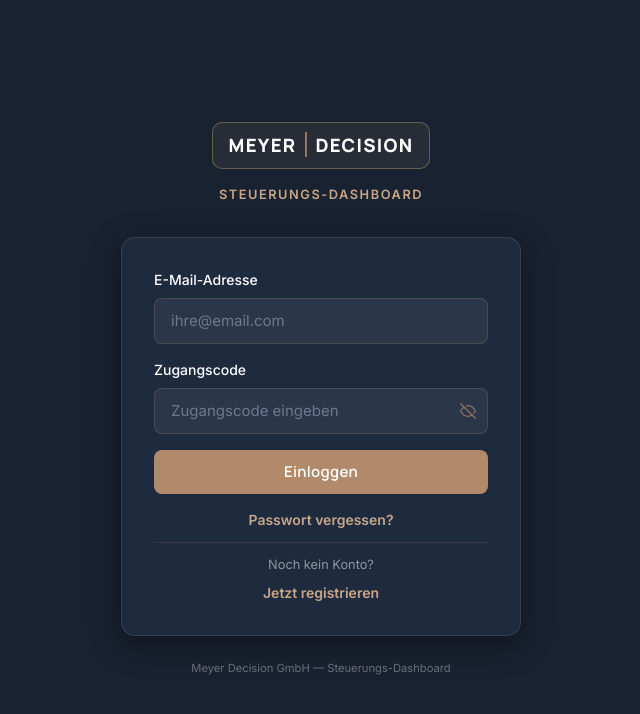
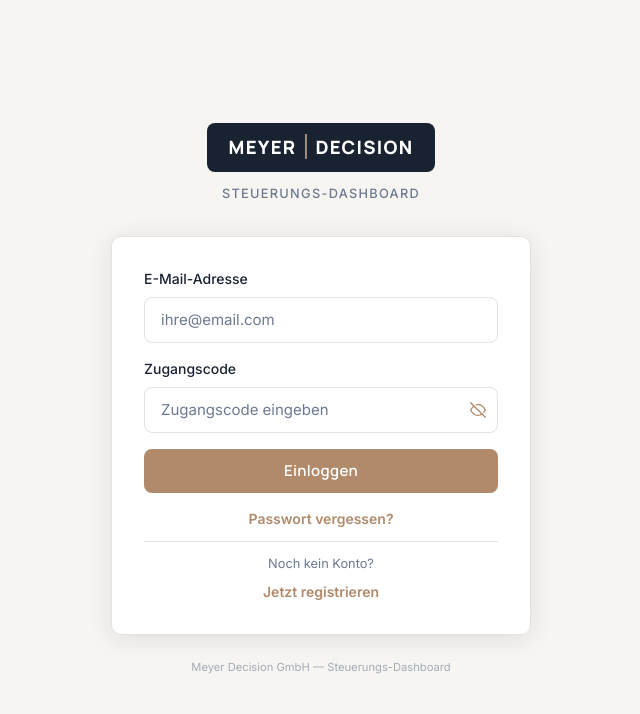
Before and after one commit to nhidailysupremefoods-creator/meyer-dashboard, a Next.js app: page / in a window 1280 px wide. Shown: the top 714 px of the page, without its empty margins (319-959 px from the left). Built offline with nearby package versions, Linux system fonts and the light colour scheme.

Commit message:
fix: light theme login page + clean navy logo (no border box)

```diff
--- a/src/app/page.tsx
+++ b/src/app/page.tsx
@@ -56,7 +56,9 @@ export default function LoginPage() {
 
   const handleLogin = async (e: React.FormEvent) => {
     e.preventDefault();
-    setError(null); setSuccess(null); setIsLoading(true);
+    setError(null);
+    setSuccess(null);
+    setIsLoading(true);
     try {
       const response = await api.login({ email: loginEmail, access_code: loginCode } as LoginRequest);
       if (response.success && response.token) {
@@ -74,12 +76,17 @@ export default function LoginPage() {
 
   const handleRegister = async (e: React.FormEvent) => {
     e.preventDefault();
-    setError(null); setSuccess(null); setIsLoading(true);
+    setError(null);
+    setSuccess(null);
+    setIsLoading(true);
     try {
       const response = await api.register({ email: registerEmail, name: registerName, firma: registerFirma, password: registerPassword } as RegisterRequest);
       if (response.ok || response.success) {
         setSuccess('Registrierung erfolgreich! Ein Administrator wird Ihre Anfrage prüfen.');
-        setTimeout(() => { setView('login'); setRegisterEmail(''); setRegisterName(''); setRegisterFirma(''); setRegisterPassword(''); }, 2000);
+        setTimeout(() => {
+          setView('login');
+          setRegisterEmail(''); setRegisterName(''); setRegisterFirma(''); setRegisterPassword('');
+        }, 2000);
       } else {
         setError(response.error || 'Registrierung fehlgeschlagen');
       }
@@ -92,7 +99,9 @@ export default function LoginPage() {
 
   const handleRequestReset = async (e: React.FormEvent) => {
     e.preventDefault();
-    setError(null); setSuccess(null); setIsLoading(true);
+    setError(null);
+    setSuccess(null);
+    setIsLoading(true);
     try {
       const response = await api.requestReset({ email: resetEmail } as ResetRequest);
       if (response.success) {
@@ -110,12 +119,18 @@ export default function LoginPage() {
 
   const handleConfirmReset = async (e: React.FormEvent) => {
     e.preventDefault();
-    setError(null); setSuccess(null); setIsLoading(true);
+    setError(null);
+    setSuccess(null);
+    setIsLoading(true);
     try {
       const response = await api.confirmReset({ email: resetEmail, code: resetCode, new_password: resetPassword } as ConfirmResetRequest);
       if (response.success) {
         setSuccess('Passwort erfolgreich zurückgesetzt!');
-        setTimeout(() => { setView('login'); setResetStep('email'); setResetEmail(''); setResetCode(''); setResetPassword(''); }, 2000);
+        setTimeout(() => {
+          setView('login');
+          setResetStep('email');
+          setResetEmail(''); setResetCode(''); setResetPassword('');
+        }, 2000);
       } else {
         setError(response.error || 'Zurücksetzen fehlgeschlagen');
       }
@@ -126,17 +141,6 @@ export default function LoginPage() {
     }
   };
 
-  const inputStyle: React.CSSProperties = {
-    background: 'rgba(255,255,255,0.06)',
-    color: '#FFFFFF',
-    border: '1px solid rgba(176, 138, 106,0.25)',
-  };
-
-  const linkStyle: React.CSSProperties = {
-    fontWeight: 600, color: 'var(--copper-light)', background: 'none',
-    border: 'none', fontSize: '0.875rem', cursor: 'pointer',
-  };
-
   const eyeBtnStyle: React.CSSProperties = {
     position: 'absolute',
     right: '0.75rem',
@@ -145,57 +149,93 @@ export default function LoginPage() {
     background: 'none',
     border: 'none',
     cursor: 'pointer',
-    color: 'rgba(176, 138, 106, 0.7)',
+    color: 'var(--copper)',
     display: 'flex',
     alignItems: 'center',
     padding: '0',
     lineHeight: 1,
   };
 
+  const linkStyle: React.CSSProperties = {
+    fontWeight: 600,
+    color: 'var(--copper)',
+    background: 'none',
+    border: 'none',
+    fontSize: '0.875rem',
+    cursor: 'pointer',
+  };
+
   return (
     <div style={{
-      minHeight: '100vh', display: 'flex', alignItems: 'center', justifyContent: 'center',
-      background: 'var(--navy)', padding: '2rem 1rem',
+      minHeight: '100vh',
+      display: 'flex',
+      alignItems: 'center',
+      justifyContent: 'center',
+      background: 'var(--background)',
+      padding: '2rem 1rem',
     }}>
-      <div style={{ width: '100%', maxWidth: 400 }}>
+      <div style={{ width: '100%', maxWidth: 420 }}>
+
         {/* Logo */}
         <div style={{ textAlign: 'center', marginBottom: '2rem' }}>
           <div style={{
-            display: 'inline-flex', alignItems: 'center',
-            padding: '8px 16px', borderRadius: '10px', marginBottom: '1rem',
-            border: '1.5px solid rgba(200, 169, 110, 0.4)',
-            background: 'rgba(200, 169, 110, 0.08)',
+            display: 'inline-flex',
+            alignItems: 'center',
+            backgroundColor: 'var(--navy)',
+            padding: '10px 22px',
+            borderRadius: '8px',
+            marginBottom: '0.75rem',
           }}>
-            <span style={{ fontFamily: 'Manrope, sans-serif', fontWeight: 800, fontSize: '1.15rem', letterSpacing: '0.07em', color: '#FFFFFF' }}>MEYER</span>
-            <span style={{ color: 'var(--copper)', margin: '0 6px', fontWeight: 300, fontSize: '1.3rem', lineHeight: 1 }}>|</span>
-            <span style={{ fontFamily: 'Manrope, sans-serif', fontWeight: 800, fontSize: '1.15rem', letterSpacing: '0.07em', color: '#FFFFFF' }}>DECISION</span>
+            <span style={{
+              fontFamily: "'Manrope', sans-serif",
+              fontWeight: 800,
+              fontSize: '1.15rem',
+              letterSpacing: '0.07em',
+              color: '#FFFFFF',
+            }}>MEYER</span>
+            <span style={{
+              color: 'var(--copper-light)',
+              margin: '0 6px',
+              fontWeight: 300,
+              fontSize: '1.3rem',
+              lineHeight: 1,
+            }}>|</span>
+            <span style={{
+              fontFamily: "'Manrope', sans-serif",
+              fontWeight: 800,
+              fontSize: '1.15rem',
+              letterSpacing: '0.07em',
+              color: '#FFFFFF',
+            }}>DECISION</span>
           </div>
-          <p style={{ color: 'var(--copper-light)', fontSize: '0.8rem', letterSpacing: '0.12em', textTransform: 'uppercase', fontWeight: 600, margin: 0 }}>
+          <p style={{
+            color: 'var(--text-secondary)',
+            fontSize: '0.8rem',
+            letterSpacing: '0.1em',
+            textTransform: 'uppercase',
+            fontWeight: 500,
+            margin: 0,
+          }}>
             Steuerungs-Dashboard
           </p>
         </div>
 
         {/* Card */}
-        <div style={{
-          background: 'var(--navy-card)',
-          border: '1px solid rgba(176, 138, 106, 0.2)',
-          borderRadius: '0.875rem',
-          padding: '2rem',
-          boxShadow: '0 8px 32px rgba(0,0,0,0.4)',
-        }}>
+        <div className="card" style={{ padding: '2rem', boxShadow: '0 4px 24px rgba(25, 34, 49, 0.10)' }}>
+
           {/* Alerts */}
           {error && (
             <div style={{
               marginBottom: '1rem', padding: '0.75rem 1rem',
-              background: 'rgba(196,56,48,0.12)', color: '#E88080',
-              border: '1px solid rgba(196,56,48,0.3)', borderRadius: 8, fontSize: '0.875rem',
+              background: 'rgba(196,56,48,0.08)', color: 'var(--danger)',
+              border: '1px solid rgba(196,56,48,0.25)', borderRadius: 8, fontSize: '0.875rem',
             }}>{error}</div>
           )}
           {success && (
             <div style={{
               marginBottom: '1rem', padding: '0.75rem 1rem',
-              background: 'rgba(46,139,87,0.12)', color: '#6ECF91',
-              border: '1px solid rgba(46,139,87,0.3)', borderRadius: 8, fontSize: '0.875rem',
+              background: 'rgba(46,139,87,0.08)', color: 'var(--success)',
+              border: '1px solid rgba(46,139,87,0.25)', borderRadius: 8, fontSize: '0.875rem',
             }}>{success}</div>
           )}
 
@@ -203,13 +243,18 @@ export default function LoginPage() {
           {view === 'login' && (
             <form onSubmit={handleLogin} className="space-y-4">
               <div>
-                <label className="block text-sm font-medium mb-2" style={{ color: '#FFFFFF' }}>E-Mail-Adresse</label>
-                <input type="email" value={loginEmail} onChange={(e) => setLoginEmail(e.target.value)}
-                  placeholder="ihre@email.com" required disabled={isLoading} style={inputStyle}
+                <label className="block text-sm font-medium mb-2" style={{ color: 'var(--text-primary)' }}>E-Mail-Adresse</label>
+                <input
+                  type="email"
+                  value={loginEmail}
+                  onChange={(e) => setLoginEmail(e.target.value)}
+                  placeholder="ihre@email.com"
+                  required
+                  disabled={isLoading}
                 />
               </div>
               <div>
-                <label className="block text-sm font-medium mb-2" style={{ color: '#FFFFFF' }}>Zugangscode</label>
+                <label className="block text-sm font-medium mb-2" style={{ color: 'var(--text-primary)' }}>Zugangscode</label>
                 <div style={{ position: 'relative' }}>
                   <input
                     type={showLoginPassword ? 'text' : 'password'}
@@ -218,7 +263,7 @@ export default function LoginPage() {
                     placeholder="Zugangscode eingeben"
                     required
                     disabled={isLoading}
-                    style={{ ...inputStyle, paddingRight: '2.75rem' }}
+                    style={{ paddingRight: '2.75rem' }}
                   />
                   <button
                     type="button"
@@ -235,12 +280,20 @@ export default function LoginPage() {
                 {isLoading ? 'Wird eingeloggt...' : 'Einloggen'}
               </button>
               <div className="text-sm text-center" style={{ marginTop: '1rem' }}>
-                <button type="button" onClick={() => { setView('reset'); setError(null); setSuccess(null); }} style={{ ...linkStyle, display: 'block', width: '100%' }}>
+                <button
+                  type="button"
+                  onClick={() => { setView('reset'); setError(null); setSuccess(null); }}
+                  style={{ ...linkStyle, display: 'block', width: '100%' }}
+                >
                   Passwort vergessen?
                 </button>
-                <div style={{ paddingTop: '0.75rem', marginTop: '0.75rem', borderTop: '1px solid rgba(176, 138, 106,0.15)' }}>
-                  <p style={{ marginBottom: '0.5rem', color: 'rgba(255,255,255,0.5)', fontSize: '0.8rem' }}>Noch kein Konto?</p>
-                  <button type="button" onClick={() => { setView('register'); setError(null); setSuccess(null); }} style={linkStyle}>
+                <div style={{ paddingTop: '0.75rem', marginTop: '0.75rem', borderTop: '1px solid var(--border-color)' }}>
+                  <p style={{ marginBottom: '0.5rem', color: 'var(--text-secondary)', fontSize: '0.8rem' }}>Noch kein Konto?</p>
+                  <button
+                    type="button"
+                    onClick={() => { setView('register'); setError(null); setSuccess(null); }}
+                    style={linkStyle}
+                  >
                     Jetzt registrieren
                   </button>
                 </div>
@@ -252,25 +305,19 @@ export default function LoginPage() {
           {view === 'register' && (
             <form onSubmit={handleRegister} className="space-y-4">
               <div>
-                <label className="block text-sm font-medium mb-2" style={{ color: '#FFFFFF' }}>E-Mail-Adresse</label>
-                <input type="email" value={registerEmail} onChange={(e) => setRegisterEmail(e.target.value)}
-                  placeholder="ihre@email.com" required disabled={isLoading} style={inputStyle}
-                />
+                <label className="block text-sm font-medium mb-2" style={{ color: 'var(--text-primary)' }}>E-Mail-Adresse</label>
+                <input type="email" value={registerEmail} onChange={(e) => setRegisterEmail(e.target.value)} placeholder="ihre@email.com" required disabled={isLoading} />
               </div>
               <div>
-                <label className="block text-sm font-medium mb-2" style={{ color: '#FFFFFF' }}>Name</label>
-                <input type="text" value={registerName} onChange={(e) => setRegisterName(e.target.value)}
-                  placeholder="Ihr Name" required disabled={isLoading} style={inputStyle}
-                />
+                <label className="block text-sm font-medium mb-2" style={{ color: 'var(--text-primary)' }}>Name</label>
+                <input type="text" value={registerName} onChange={(e) => setRegisterName(e.target.value)} placeholder="Ihr Name" required disabled={isLoading} />
               </div>
               <div>
-                <label className="block text-sm font-medium mb-2" style={{ color: '#FFFFFF' }}>Firma</label>
-                <input type="text" value={registerFirma} onChange={(e) => setRegisterFirma(e.target.value)}
-                  placeholder="Ihre Firma" disabled={isLoading} style={inputStyle}
-                />
+                <label className="block text-sm font-medium mb-2" style={{ color: 'var(--text-primary)' }}>Firma</label>
+                <input type="text" value={registerFirma} onChange={(e) => setRegisterFirma(e.target.value)} placeholder="Ihre Firma" disabled={isLoading} />
               </div>
               <div>
-                <label className="block text-sm font-medium mb-2" style={{ color: '#FFFFFF' }}>Passwort</label>
+                <label className="block text-sm font-medium mb-2" style={{ color: 'var(--text-primary)' }}>Passwort</label>
                 <div style={{ position: 'relative' }}>
                   <input
                     type={showRegisterPassword ? 'text' : 'password'}
@@ -279,15 +326,9 @@ export default function LoginPage() {
                     placeholder="Passwort wählen"
                     required
                     disabled={isLoading}
-                    style={{ ...inputStyle, paddingRight: '2.75rem' }}
+                    style={{ paddingRight: '2.75rem' }}
                   />
-                  <button
-                    type="button"
-                    onClick={() => setShowRegisterPassword(!showRegisterPassword)}
-                    style={eyeBtnStyle}
-                    tabIndex={-1}
-                    aria-label={showRegisterPassword ? 'Passwort verbergen' : 'Passwort anzeigen'}
-                  >
+                  <button type="button" onClick={() => setShowRegisterPassword(!showRegisterPassword)} style={eyeBtnStyle} tabIndex={-1} aria-label={showRegisterPassword ? 'Passwort verbergen' : 'Passwort anzeigen'}>
                     <EyeIcon open={showRegisterPassword} />
                   </button>
                 </div>
@@ -306,14 +347,12 @@ export default function LoginPage() {
           {/* Reset Step 1 */}
           {view === 'reset' && resetStep === 'email' && (
             <form onSubmit={handleRequestReset} className="space-y-4">
-              <p style={{ fontSize: '0.875rem', color: 'rgba(255,255,255,0.6)', marginBottom: '1rem' }}>
+              <p style={{ fontSize: '0.875rem', color: 'var(--text-secondary)', marginBottom: '1rem' }}>
                 Geben Sie Ihre E-Mail-Adresse ein. Sie erhalten einen Code zum Zurücksetzen.
               </p>
               <div>
-                <label className="block text-sm font-medium mb-2" style={{ color: '#FFFFFF' }}>E-Mail-Adresse</label>
-                <input type="email" value={resetEmail} onChange={(e) => setResetEmail(e.target.value)}
-                  placeholder="ihre@email.com" required disabled={isLoading} style={inputStyle}
-                />
+                <label className="block text-sm font-medium mb-2" style={{ color: 'var(--text-primary)' }}>E-Mail-Adresse</label>
+                <input type="email" value={resetEmail} onChange={(e) => setResetEmail(e.target.value)} placeholder="ihre@email.com" required disabled={isLoading} />
               </div>
               <button type="submit" disabled={isLoading} className="btn-primary w-full">
                 {isLoading ? 'Wird gesendet...' : 'Code anfordern'}
@@ -329,20 +368,16 @@ export default function LoginPage() {
           {/* Reset Step 2 */}
           {view === 'reset' && resetStep === 'confirm' && (
             <form onSubmit={handleConfirmReset} className="space-y-4">
-              <p style={{ fontSize: '0.875rem', color: 'rgba(255,255,255,0.6)', marginBottom: '1rem' }}>
+              <p style={{ fontSize: '0.875rem', color: 'var(--text-secondary)', marginBottom: '1rem' }}>
                 Geben Sie den Code aus Ihrer E-Mail und ein neues Passwort ein.
               </p>
               <div>
-                <label className="block text-sm font-medium mb-2" style={{ color: '#FFFFFF' }}>Reset-Code</label>
-                <input type="text" value={resetCode} onChange={(e) => setResetCode(e.target.value)}
-                  placeholder="6-stelliger Code" required disabled={isLoading} style={inputStyle}
-                />
+                <label className="block text-sm font-medium mb-2" style={{ color: 'var(--text-primary)' }}>Reset-Code</label>
+                <input type="text" value={resetCode} onChange={(e) => setResetCode(e.target.value)} placeholder="6-stelliger Code" required disabled={isLoading} />
               </div>
               <div>
-                <label className="block text-sm font-medium mb-2" style={{ color: '#FFFFFF' }}>Neues Passwort</label>
-                <input type="password" value={resetPassword} onChange={(e) => setResetPassword(e.target.value)}
-                  placeholder="Neues Passwort" required disabled={isLoading} style={inputStyle}
-                />
+                <label className="block text-sm font-medium mb-2" style={{ color: 'var(--text-primary)' }}>Neues Passwort</label>
+                <input type="password" value={resetPassword} onChange={(e) => setResetPassword(e.target.value)} placeholder="Neues Passwort" required disabled={isLoading} />
               </div>
               <button type="submit" disabled={isLoading} className="btn-primary w-full">
                 {isLoading ? 'Wird zurückgesetzt...' : 'Passwort zurücksetzen'}
@@ -354,9 +389,10 @@ export default function LoginPage() {
               </div>
             </form>
           )}
+
         </div>
 
-        <p style={{ textAlign: 'center', fontSize: '0.7rem', color: 'rgba(255,255,255,0.35)', marginTop: '1.5rem' }}>
+        <p style={{ textAlign: 'center', fontSize: '0.7rem', color: 'var(--text-secondary)', marginTop: '1.5rem', opacity: 0.6 }}>
           Meyer Decision GmbH — Steuerungs-Dashboard
         </p>
       </div>
```
